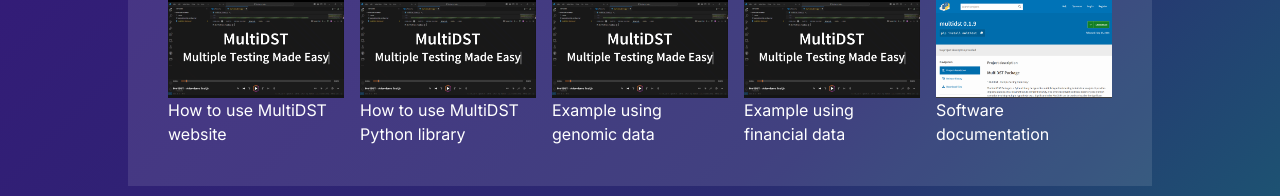
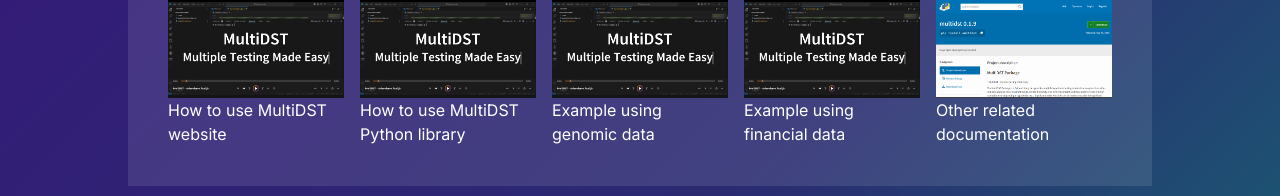
Before and after one commit to SeverusSnapeXD/multidst_frontend, a Next.js app: page /how-it-works in a window 1280 px wide. Shown: the part 189-385 px from the top of the page. Built offline with nearby package versions, Linux system fonts and the light colour scheme.

Commit message:
new-ups-12-4

```diff
--- a/src/app/how-it-works/page.jsx
+++ b/src/app/how-it-works/page.jsx
@@ -55,7 +55,7 @@ export default function Page() {
         </div>
         <div onClick={() => scrollToSection("docs")} className='flex-1'>
         <Thumbnail image={'/MultiDST_Documentation.png'} />
-          <h2>Software documentation</h2>
+          <h2>Other related documentation</h2>
         </div>
         </div>
       {/* </div> */}
```
